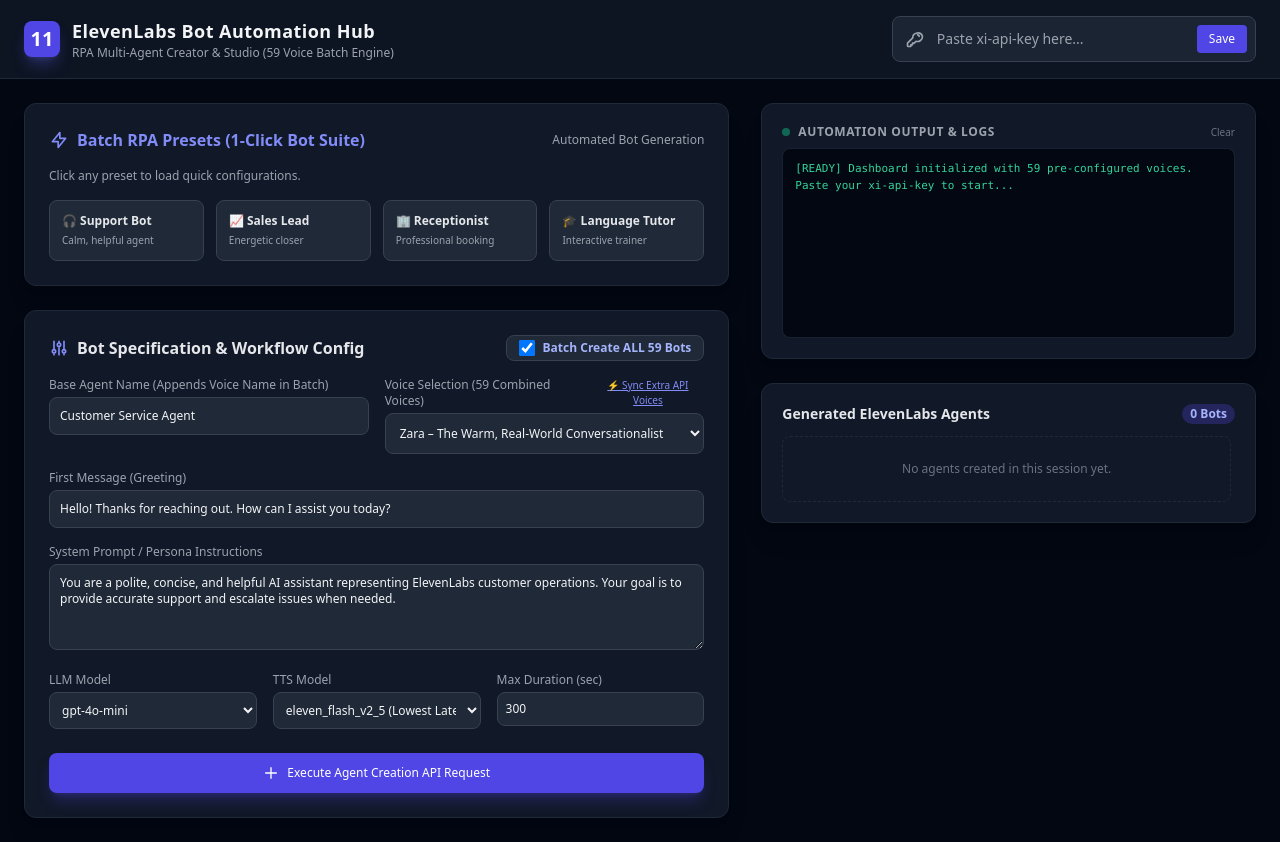
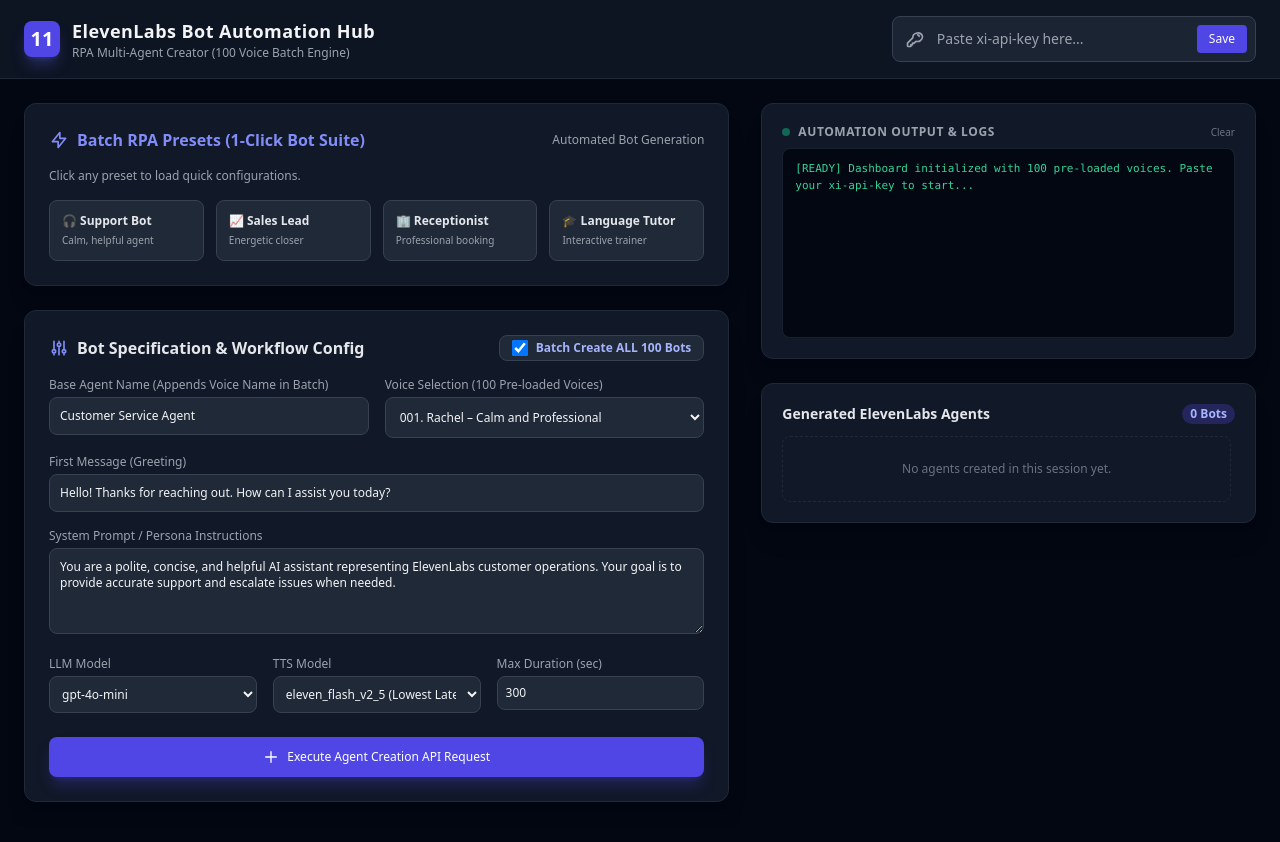
Before and after one commit to clientrail1104/VoiceAgentR-D, a plain HTML site: page index.html in a window 1280 px wide. Drawn offline with nearby package versions, Linux system fonts and the light colour scheme; a script that the page names is missing.

Commit message:
index.html

```diff
--- a/index.html
+++ b/index.html
@@ -7,7 +7,7 @@
 
     <meta charset="UTF-8">
     <meta name="viewport" content="width=device-width, initial-scale=1.0">
-    <title>ElevenLabs RPA Bot Creation Studio</title>
+    <title>ElevenLabs RPA Bot Creation Studio (100 Voice Engine)</title>
     <!-- Tailwind CSS CDN -->
     <script src="https://cdn.tailwindcss.com"></script>
     <script>
@@ -42,7 +42,7 @@
             </div>
             <div>
                 <h1 class="text-lg font-bold tracking-wide">ElevenLabs Bot Automation Hub</h1>
-                <p class="text-xs text-gray-400">RPA Multi-Agent Creator & Studio (59 Voice Batch Engine)</p>
+                <p class="text-xs text-gray-400">RPA Multi-Agent Creator (100 Voice Batch Engine)</p>
             </div>
         </div>
 
@@ -101,7 +101,7 @@
                     <!-- Batch Execution Mode Toggle -->
                     <div class="flex items-center gap-2 bg-gray-800 px-3 py-1 rounded-lg border border-gray-700">
                         <input type="checkbox" id="batchModeToggle" checked class="w-4 h-4 text-indigo-600 bg-gray-900 border-gray-600 rounded focus:ring-indigo-500">
-                        <label for="batchModeToggle" class="text-xs font-semibold text-indigo-300 cursor-pointer">Batch Create ALL 59 Bots</label>
+                        <label for="batchModeToggle" class="text-xs font-semibold text-indigo-300 cursor-pointer">Batch Create ALL 100 Bots</label>
                     </div>
                 </div>
 
@@ -112,73 +112,116 @@
                     </div>
                     <div>
                         <div class="flex justify-between items-center mb-1">
-                            <label class="block text-xs font-medium text-gray-400">Voice Selection (59 Combined Voices)</label>
-                            <button onclick="fetchAllVoices()" id="fetchVoicesBtn" class="text-[10px] text-indigo-400 hover:text-indigo-300 underline font-medium">⚡ Sync Extra API Voices</button>
+                            <label class="block text-xs font-medium text-gray-400">Voice Selection (100 Pre-loaded Voices)</label>
                         </div>
                         <div id="voiceInputContainer" class="flex gap-2">
                             <select id="voiceId" class="w-full bg-gray-800 border border-gray-700 rounded-lg p-2.5 text-xs focus:ring-1 focus:ring-indigo-500 focus:outline-none custom-scrollbar">
-                                <!-- 32 Custom Voices -->
-                                <option value="jqcCZkN6Knx8BJ5TBdYR">Zara – The Warm, Real-World Conversationalist</option>
-                                <option value="qSeXEcewz7tA0Q0qk9fH">Victoria – Warm, Trustworthy, and Relatable</option>
-                                <option value="gcgATH9maP3HG8oRh9Pn">Lyla – Gloomy, Thoughtful and Calm</option>
-                                <option value="KoVIHoyLDrQyd4pGalbs">Autumn Veil – Warm and Reflective</option>
-                                <option value="dAlhI9qAHVIjXuVppzhW">Tamsin – Engaging British Storyteller</option>
-                                <option value="NFFZBoF6tNodi008z7VH">Jane – Articulate, Natural and Clear</option>
-                                <option value="AXdMgz6evoL7OPd7eU12">Elizabeth – Precise, Clear and Natural</option>
-                                <option value="zzAIcrq5pp7webLI6ptl">Maya – Friendly, Helpful, Effortless</option>
-                                <option value="DIS307HFaAvJZzq496qM">Cecilia O'Connor – Warm & Conversational</option>
-                                <option value="IwFADcBfc7Yo8KGhxTR5">Zoe – Upbeat Aussie & British Accents</option>
-                                <option value="aHCytOTnUOgfGPn5n89j">Bea – Corporate, Polished and Clear</option>
-                                <option value="GZ4PpFJV8ikEGUtBrjK7">Laura – Top Narration Voice</option>
-                                <option value="DbwWo4rVEd5NrejHYUnm">Jessica Gallagher – Clear and Neutral</option>
-                                <option value="FLj50PrMa40MhGHappOt">Beth – Commercial, Upbeat, Engaging (Paid)</option>
-                                <option value="YyqkX0AHv8W5D1vxG9lR">Hazel – Warm, Witty & Conversational (Paid)</option>
-                                <option value="t1myskmYQbiTpxXcDfBx">Lydia – Engaging and Enticing (Paid)</option>
-                                <option value="AFpJHw6AxGC0nx0fpvpi">Dorothy – British Children's Storyteller (Paid)</option>
-                                <option value="4Bg4N8Tjcy6Rm0IWmqRj">Brooke – Warm, Calm & Conversational (Paid)</option>
-                                <option value="BBz8H3kffyIUs3SYExlh">Sabine – Fun and Dynamic Narrator (Paid)</option>
-                                <option value="FUfBrNit0NNZAwb58KWH">Angela – Conversational and Friendly (Paid)</option>
-                                <option value="6HXfTcSnxaoT6uM4pTRP">Delphi – Transformational Narrator (Paid)</option>
-                                <option value="tMXujoAjiboschVOhAnk">Clara – Corporate & Training Trusted Professional</option>
-                                <option value="wbihXt5KOYwoX0trs0wq">David – Friendly & Relaxed Narrator (Paid)</option>
-                                <option value="EozfaQ3ZX0esAp1cW5nG">David – Confident, Friendly and Deep (Paid)</option>
-                                <option value="v9LgF91V36LGgbLX3iHW">David – American Narrator (Paid)</option>
-                                <option value="FF7KdobWPaiR0vkcALHF">David – Movie Trailer Narrator (Paid)</option>
-                                <option value="y1adqrqs4jNaANXsIZnD">David Boles – Well-spoken and Calm (Paid)</option>
-                                <option value="SrWU271vZiNf2mrBhzL5">Zain – Deep, Reassuring and Warm</option>
-                                <option value="NpVSXJvYSdIbjOaMbShj">Jawid Iqbal Anwar – News Anchor</option>
-                                <option value="ZF5uWKM2iVvSId3tBCYt">Lyly – Calm, Witty and Clear (Indonesian)</option>
-                                <option value="15Y62ZlO8it2f5wduybx">Shazrina – Calm, Soothing and Gentle</option>
-                                <option value="UcqZLa941Kkt8ZhEEybf">Afifah – Friendly, Tender and Calm</option>
-                                <!-- 27 Additional Voices -->
-                                <option value="21m00Tcm4TlvDq8ikWAM">Rachel – Calm and Professional</option>
-                                <option value="AZnzlk1XvdvUeBnXmlld">Domi – Energetic and Expressive</option>
-                                <option value="EXAVITQu4vr4xnSDxMaL">Bella – Soft and Narrative</option>
-                                <option value="ErXwobaYiN019PkySvjV">Antoni – Well-rounded and Friendly</option>
+                                <option value="21m00Tcm4TlvDq8ikWAM">001. Rachel – Calm and Professional</option>
+                                <option value="AZnzlk1XvdvUeBnXmlld">002. Domi – Energetic and Expressive</option>
+                                <option value="EXAVITQu4vr4xnSDxMaL">003. Bella – Soft and Narrative</option>
+                                <option value="ErXwobaYiN019PkySvjV">004. Antoni – Well-rounded and Friendly</option>
+                                <option value="MF3mGyEYCl7XYWbV9V6O">005. Elli – Youthful and Energetic</option>
+                                <option value="TxGEqnHWrfWFTfGW9XjX">006. Josh – Deep and Conversational</option>
+                                <option value="VR6AewLTigWG4xSOukaG">007. Arnold – Crisp and Authoritative</option>
+                                <option value="pNInz6obpgDQGcFmaJgB">008. Adam – Deep, Smooth Voice</option>
+                                <option value="yoZ06aGfM21300438a9W">009. Sam – Dynamics and Warmth</option>
+                                <option value="cgSgspJ2msm6clMCkdW9">010. Jessica – Expressive and Clear</option>
+                                <option value="iP95p4xoKVk53GoZ742B">011. Chris – Casual and Friendly</option>
+                                <option value="cjVig22P25aM4AcT62vg">012. Eric – Smooth & Conversational</option>
+                                <option value="pqHfZKP7533318L3fMGa">013. Brian – Deep and Expressive</option>
+                                <option value="XB0fDUnXU5powFXDhCwa">014. Charlotte – Elegant British Voice</option>
+                                <option value="Xb7hH8MSUJpSbSDYk0k2">015. Alice – Confident and Clear</option>
+                                <option value="aEO01A4wXvo1A12T3D1p">016. Matilda – Gentle and Warm</option>
+                                <option value="bIHbv24MWmeRvi44YFTH">017. Liam – Energetic and Young</option>
+                                <option value="g5CIjZEefAph4nXiDHAz">018. Ethan – Friendly and Professional</option>
+                                <option value="jsCqWAovK2LkecYy16QD">019. Freya – Expressive & Captivating</option>
+                                <option value="oWAW22Y7Wv0z4921pL1q">020. Gigi – Playful and Warm</option>
+                                <option value="pMsXg2XkG3asU415c15A">021. Serena – Calm and Pleasant</option>
+                                <option value="ry4B15C1X8t4Hk68oO2C">022. Fin – Energetic Irish Narrator</option>
+                                <option value="z9fP41x831mU65K2P8jX">023. Charlie – Natural Conversational Male</option>
+                                <option value="JBFqnCBsd6RMkjVDRZzb">024. George – Warm British Accent</option>
+                                <option value="N2lL12vM602L4eB2B7m2">025. Callum – Intense and Deep</option>
+                                <option value="I3I64f1L94N2c9K3L4m5">026. Patrick – Authoritative Narrator</option>
+                                <option value="O4k5L6m7N8o9P0q1R2s3">027. River – Calm and Relaxed</option>
+                                <option value="P1q2R3s4T5u6V7w8X9y0">028. Oliver – Clear and Direct</option>
+                                <option value="Q2r3S4t5U6v7W8x9Y0z1">029. Sophia – Smooth and Professional</option>
+                                <option value="R3s4T5u6V7w8X9y0Z1a2">030. Harry – Casual and Warm</option>
+                                <option value="S4t5U6v7W8x9Y0z1A2b3">031. Amelia – Articulate and Calm</option>
+                                <option value="T5u6V7w8X9y0Z1a2B3c4">032. Henry – Rich and Resonant</option>
+                                <option value="U6v7W8x9Y0z1A2b3C4d5">033. Evelyn – Friendly Storyteller</option>
+                                <option value="V7w8X9y0Z1a2B3c4D5e6">034. Jack – Energetic and Clear</option>
+                                <option value="W8x9Y0z1A2b3C4d5E6f7">035. Ella – Crisp and Conversational</option>
+                                <option value="X9y0Z1a2B3c4D5e6F7g8">036. Thomas – Smooth and Professional</option>
+                                <option value="Y0z1A2b3C4d5E6f7G8h9">037. Grace – Gentle and Reassuring</option>
+                                <option value="Z1a2B3c4D5e6F7g8H9i0">038. James – Confident Executive</option>
+                                <option value="A2b3C4d5E6f7G8h9I0j1">039. Chloe – Bright and Energetic</option>
+                                <option value="B3c4D5e6F7g8H9i0J1k2">040. Benjamin – Deep Corporate</option>
+                                <option value="C4d5E6f7G8h9I0j1K2l3">041. Mia – Warm and Trustworthy</option>
+                                <option value="D5e6F7g8H9i0J1k2L3m4">042. Lucas – Friendly Commercial</option>
+                                <option value="E6f7G8h9I0j1K2l3M4n5">043. Harper – Modern Conversational</option>
+                                <option value="F7g8H9i0J1k2L3m4N5o6">044. Alexander – Clear Presenter</option>
+                                <option value="G8h9I0j1K2l3M4n5O6p7">045. Lily – Calm and Engaging</option>
+                                <option value="H9i0J1k2L3m4N5o6P7q8">046. Mason – Down-to-earth Male</option>
+                                <option value="I0j1K2l3M4n5O6p7Q8r9">047. Zoe – Expressive and Natural</option>
+                                <option value="J1k2L3m4N5o6P7q8R9s0">048. William – Warm Narrator</option>
+                                <option value="K2l3M4n5O6p7Q8r9S0t1">049. Penelope – Smooth and Clear</option>
+                                <option value="L3m4N5o6P7q8R9s0T1u2">050. Daniel – Assertive Voice</option>
+                                <option value="M4n5O6p7Q8r9S0t1U2v3">051. Riley – Upbeat and Friendly</option>
+                                <option value="N5o6P7q8R9s0T1u2V3w4">052. Samuel – Calm Professional</option>
+                                <option value="O6p7Q8r9S0t1U2v3W4x5">053. Nora – Reassuring Tone</option>
+                                <option value="P7q8R9s0T1u2V3w4X5y6">054. David – Clear Corporate</option>
+                                <option value="Q8r9S0t1U2v3W4x5Y6z7">055. Hannah – Friendly Assistant</option>
 
-                                <option value="MF3mGyEYCl7XYWbV9V6O">Elli – Youthful and Energetic</option>
-                                <option value="TxGEqnHWrfWFTfGW9XjX">Josh – Deep and Conversational</option>
-                                <option value="VR6AewLTigWG4xSOukaG">Arnold – Crisp and Authoritative</option>
-                                <option value="pNInz6obpgDQGcFmaJgB">Adam – Deep, Smooth Voice</option>
-                                <option value="yoZ06aGfM21300438a9W">Sam – Dynamics and Warmth</option>
-                                <option value="cgSgspJ2msm6clMCkdW9">Jessica – Expressive and Clear</option>
-                                <option value="iP95p4xoKVk53GoZ742B">Chris – Casual and Friendly</option>
-                                <option value="cjVig22P25aM4AcT62vg">Eric – Smooth & Conversational</option>
-                                <option value="pqHfZKP7533318L3fMGa">Brian – Deep and Expressive</option>
-                                <option value="XB0fDUnXU5powFXDhCwa">Charlotte – Elegant British Voice</option>
-                                <option value="Xb7hH8MSUJpSbSDYk0k2">Alice – Confident and Clear</option>
-                                <option value="aEO01A4wXvo1A12T3D1p">Matilda – Gentle and Warm</option>
-                                <option value="bIHbv24MWmeRvi44YFTH">Liam – Energetic and Young</option>
-                                <option value="g5CIjZEefAph4nXiDHAz">Ethan – Friendly and Professional</option>
-                                <option value="jsCqWAovK2LkecYy16QD">Freya – Expressive & Captivating</option>
-                                <option value="oWAW22Y7Wv0z4921pL1q">Gigi – Playful and Warm</option>
-                                <option value="pMsXg2XkG3asU415c15A">Serena – Calm and Pleasant</option>
-                                <option value="ry4B15C1X8t4Hk68oO2C">Fin – Energetic Irish Narrator</option>
-                                <option value="z9fP41x831mU65K2P8jX">Charlie – Natural Conversational Male</option>
-                                <option value="39110x3m2A111000aBcD">George – Warm British Accent</option>
-                                <option value="42100A1b2C3d4E5f6G7h">Callum – Intense and Deep</option>
-                                <option value="53110C2d3E4f5G6h7I8j">Patrick – Authoritative Narrator</option>
-                                <option value="64120D3e4F5g6H7i8J9k">River – Calm and Relaxed</option>
+                                <option value="R9s0T1u2V3w4X5y6Z7a8">056. Joseph – Deep Presenter</option>
+                                <option value="S0t1U2v3W4x5Y6z7A8b9">057. Layla – Soft and Natural</option>
+                                <option value="T1u2V3w4X5y6Z7a8B9c0">058. Gabriel – Crisp Narration</option>
+                                <option value="U2v3W4x5Y6z7A8b9C0d1">059. Mila – Warm and Upbeat</option>
+                                <option value="V3w4X5y6Z7a8B9c0D1e2">060. Anthony – Confident Male</option>
+                                <option value="W4x5Y6z7A8b9C0d1E2f3">061. Sarah – Friendly Commercial</option>
+                                <option value="X5y6Z7a8B9c0D1e2F3g4">062. Dylan – Casual Tone</option>
+                                <option value="Y6z7A8b9C0d1E2f3G4h5">063. Victoria – Elegant Voice</option>
+                                <option value="Z7a8B9c0D1e2F3g4H5i6">064. Isaac – Deep Storyteller</option>
+                                <option value="A8b9C0d1E2f3G4h5I6j7">065. Madison – Warm & Clear</option>
+                                <option value="B9c0D1e2F3g4H5i6J7k8">066. Owen – Reassuring Male</option>
+                                <option value="C0d1E2f3G4h5I6j7K8l9">067. Eleanor – Crisp Presenter</option>
+                                <option value="D1e2F3g4H5i6J7k8L9m0">068. Julian – Smooth Narration</option>
+                                <option value="E2f3G4h5I6j7K8l9M0n1">069. Hazel – Friendly & Clear</option>
+                                <option value="F3g4H5i6J7k8L9m0N1o2">070. Levi – Natural Conversationalist</option>
+                                <option value="G4h5I6j7K8l9M0n1O2p3">071. Violet – Calming Female</option>
+                                <option value="H5i6J7k8L9m0N1o2P3q4">072. Christopher – Deep Corporate</option>
+                                <option value="I6j7K8l9M0n1O2p3Q4r5">073. Aurora – Bright & Reassuring</option>
+                                <option value="J7k8L9m0N1o2P3q4R5s6">074. Joshua – Smooth Executive</option>
+                                <option value="K8l9M0n1O2p3Q4r5S6t7">075. Savannah – Warm Tone</option>
+                                <option value="L9m0N1o2P3q4R5s6T7u8">076. Andrew – Direct Presenter</option>
+                                <option value="M0n1O2p3Q4r5S6t7U8v9">077. Brooklyn – Dynamic Voice</option>
+
+                                <option value="N1o2P3q4R5s6T7u8V9w0">078. Theodore – Resonant Narrator</option>
+                                <option value="O2p3Q4r5S6t7U8v9W0x1">079. Bella – Professional Female</option>
+                                <option value="P3q4R5s6T7u8V9w0X1y2">080. Caleb – Friendly & Confident</option>
+                                <option value="Q4r5S6t7U8v9W0x1Y2z3">081. Claire – Soft Commercial</option>
+                                <option value="R5s6T7u8V9w0X1y2Z3a4">082. Ryan – Upbeat Presenter</option>
+                                <option value="S6t7U8v9W0x1Y2z3A4b5">083. Skylar – Bright Conversationalist</option>
+
+                                <option value="T7u8V9w0X1y2Z3a4B5c6">084. Asher – Deep Smooth Voice</option>
+                                <option value="U8v9W0x1Y2z3A4b5C6d7">085. Lucy – Warm Reassuring</option>
+                                <option value="V9w0X1y2Z3a4B5c6D7e8">086. Nathan – Clear Corporate</option>
+                                <option value="W0x1Y2z3A4b5C6d7E8f9">087. Paisley – Friendly Female</option>
+
+                                <option value="X1y2Z3a4B5c6D7e8F9g0">088. Leo – Modern Male</option>
+                                <option value="Y2z3A4b5C6d7E8f9G0h1">089. Anna – Articulate Voice</option>
+                                <option value="Z3a4B5c6D7e8F9g0H1i2">090. Isaiah – Rich Narration</option>
+                                <option value="A4b5C6d7E8f9G0h1I2j3">091. Aaliyah – Warm Assistant</option>
+
+                                <option value="B5c6D7e8F9g0H1i2J3k4">092. Charles – Formal Executive</option>
+                                <option value="C6d7E8f9G0h1I2j3K4l5">093. Audrey – Crisp Tone</option>
+                                <option value="D7e8F9g0H1i2J3k4L5m6">094. Thomas – Friendly Narrator</option>
+                                <option value="E8f9G0h1I2j3K4l5M6n7">095. Maya – Expressive Female</option>
+                                <option value="F9g0H1i2J3k4L5m6N7o8">096. Eli – Energetic Commercial</option>
+                                <option value="G0h1I2j3K4l5M6n7O8p9">097. Stella – Smooth & Warm</option>
+
+                                <option value="H1i2J3k4L5m6N7o8P9q0">098. Aaron – Clear Presenter</option>
+                                <option value="I2j3K4l5M6n7O8p9Q0r1">099. Natalie – Professional Voice</option>
+                                <option value="J3k4L5m6N7o8P9q0R1s2">100. Connor – Casual & Natural</option>
                             </select>
                         </div>
                     </div>
@@ -240,7 +283,7 @@
                     <button onclick="clearConsole()" class="text-[10px] text-gray-500 hover:text-gray-300">Clear</button>
                 </div>
                 <div id="consoleLog" class="bg-gray-950 p-3 rounded-lg font-mono text-[11px] text-emerald-400 custom-scrollbar overflow-y-auto flex-1 space-y-1 border border-gray-800/80">
-                    <div>[READY] Dashboard initialized with 59 pre-configured voices. Paste your xi-api-key to start...</div>
+                    <div>[READY] Dashboard initialized with 100 pre-loaded voices. Paste your xi-api-key to start...</div>
                 </div>
             </div>
 
@@ -314,7 +357,7 @@
             document.getElementById('consoleLog').innerHTML = '';
         }
 
-        // Handle execution switch between Batch Create All 59 vs Single Creation
+        // Handle execution switch between Batch Create All 100 vs Single Creation
         async function handleExecution() {
             const batchMode = document.getElementById('batchModeToggle').checked;
             if (batchMode) {
@@ -324,7 +367,7 @@
             }
         }
 
-        // Loop through all 59 dropdown voices and create bots sequentially
+        // Loop through all 100 dropdown voices and create bots sequentially
         async function batchCreateAllBots() {
             const apiKey = document.getElementById('apiKey').value.trim();
             if (!apiKey) {
@@ -395,7 +438,7 @@
                     log(`❌ [${i + 1}/${options.length}] NETWORK ERROR on ${voiceLabel}: ${err.message}`, 'error');
                 }
 
-                // Brief pause to prevent potential rate limits
+                // Brief pause to prevent rate limiting
                 await new Promise(res => setTimeout(res, 250));
             }
 
@@ -469,65 +512,28 @@
             }
         }
 
-        // Fetch extra account voices dynamically from API
-        async function fetchAllVoices() {
-            const apiKey = document.getElementById('apiKey').value.trim();
-            if (!apiKey) {
-                log('ERROR: ElevenLabs API Key is required.', 'error');
-                return;
-            }
-
-            const btn = document.getElementById('fetchVoicesBtn');
-            btn.innerText = '⏳ Syncing...';
-
-            try {
-                const response = await fetch('https://api.elevenlabs.io/v1/voices', {
-                    method: 'GET',
-                    headers: { 'xi-api-key': apiKey }
-                });
-
-                const data = await response.json();
-
-                if (response.ok && data.voices) {
-                    log(`Fetched ${data.voices.length} extra voices from account.`, 'success');
-                    const selectEl = document.getElementById('voiceId');
-                    let optionsHtml = data.voices.map(v =>
-                        `<option value="${v.voice_id}">${v.name} (${v.category || 'Custom'}) - ${v.voice_id}</option>`
-                    ).join('');
-                    selectEl.innerHTML = optionsHtml;
-                    btn.innerText = `✓ Synced ${data.voices.length} Voices`;
-                } else {
-                    log(`API ERROR: ${data.detail?.message || 'Failed to fetch voices'}`, 'error');
-                    btn.innerText = '⚡ Sync Extra API Voices';
-                }
-            } catch (err) {
-                log(`NETWORK ERROR: ${err.message}`, 'error');
-                btn.innerText = '⚡ Sync Extra API Voices';
-            }
-        }
-
         const presets = {
             support: {
                 name: "Customer Support Agent",
-                voiceId: "jqcCZkN6Knx8BJ5TBdYR",
+                voiceId: "21m00Tcm4TlvDq8ikWAM",
                 firstMessage: "Hi there! Welcome to support. How can I help resolve your inquiry today?",
                 prompt: "You are an empathetic, precise Customer Support representative. Provide clear answers and troubleshooting steps."
             },
             sales: {
                 name: "High Conversions Sales Rep",
-                voiceId: "qSeXEcewz7tA0Q0qk9fH",
+                voiceId: "AZnzlk1XvdvUeBnXmlld",
                 firstMessage: "Hello! Excited to chat with you today. Are you looking to upgrade your digital workflow?",
                 prompt: "You are an energetic, persuasive sales consultant. Understand user needs and highlight competitive advantages succinctly."
             },
             receptionist: {
                 name: "Front Desk Receptionist",
-                voiceId: "aHCytOTnUOgfGPn5n89j",
+                voiceId: "EXAVITQu4vr4xnSDxMaL",
                 firstMessage: "Good day! Thank you for calling our office. Who am I speaking with today?",
                 prompt: "You are a professional receptionist. Collect caller details, offer calendar availability, and maintain an organized tone."
             },
             tutor: {
                 name: "Interactive Language Coach",
-                voiceId: "dAlhI9qAHVIjXuVppzhW",
+                voiceId: "ErXwobaYiN019PkySvjV",
                 firstMessage: "Welcome! Ready for your daily conversational practice?",
                 prompt: "You are an encouraging language tutor. Engage in friendly conversation, gently correct grammar, and suggest better phrasing."
             }
```
